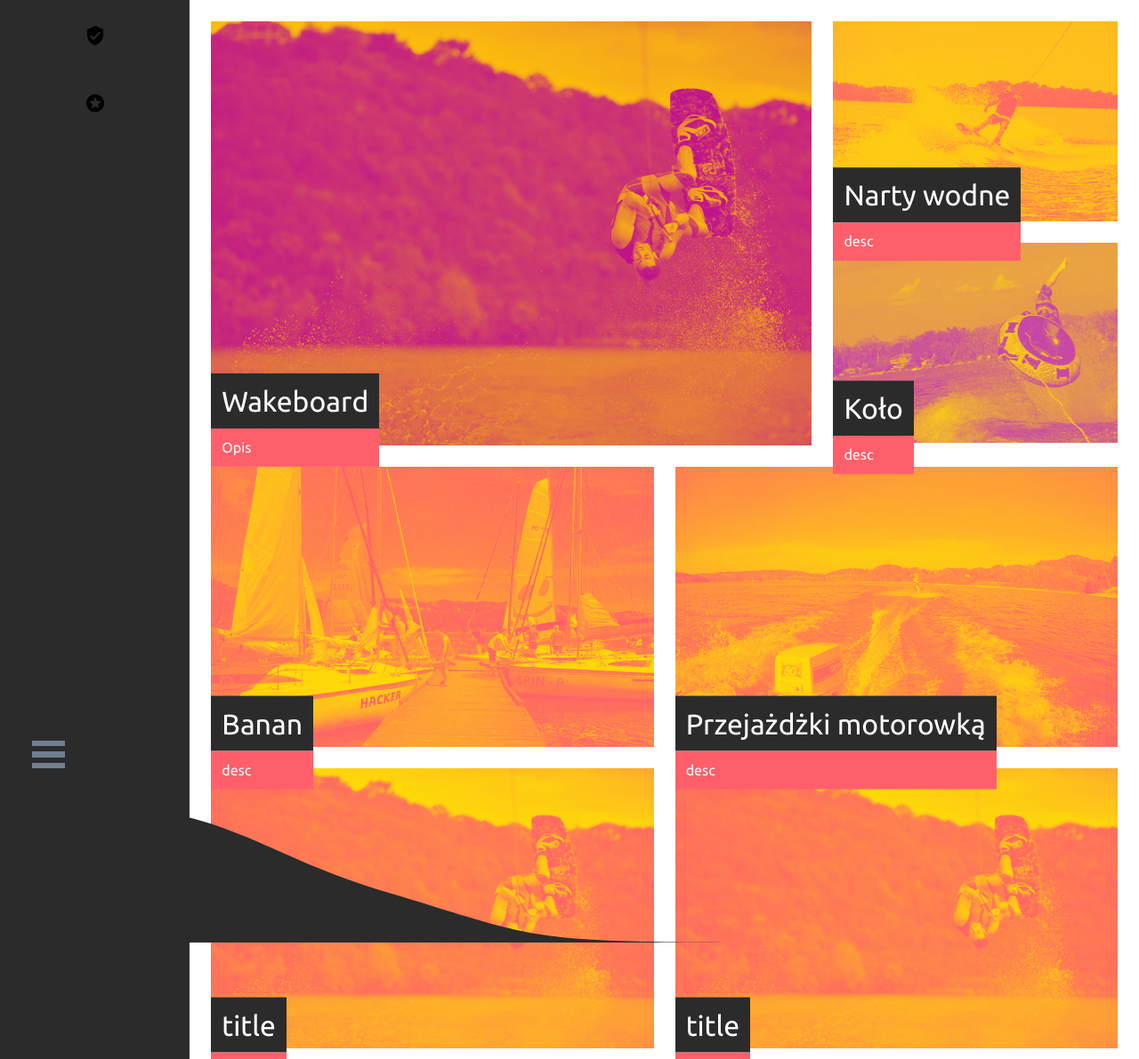
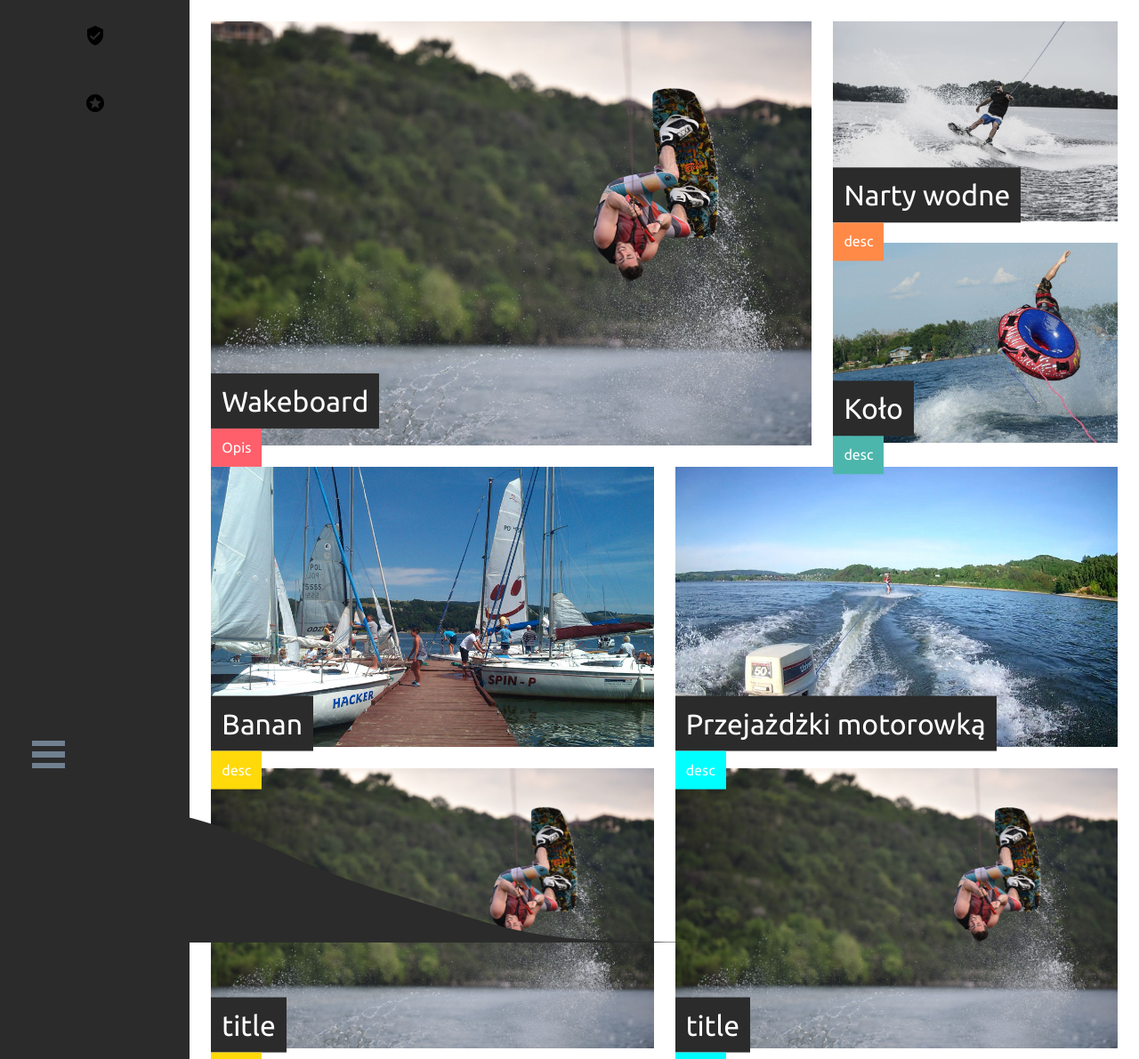
Before and after one commit to edwingrafik/zabawynawodzie, a Jekyll site: the page built from index.md, in a window 1280 px wide. Shown: the whole page at 89% size. Built offline with Jekyll 4.4.1, drawn with Linux system fonts in a browser that asks for light colours; nearby versions of some CDN libraries.

Commit message:
SVG filters - kolory

```diff
--- a/_config.yml
+++ b/_config.yml
@@ -24,7 +24,7 @@ description: >- # this means to ignore newlines until "baseurl:"
   Google search results) and in your feed.xml site description.
 baseurl: "" # the subpath of your site, e.g. /blog
 url: "" # the base hostname & protocol for your site, e.g. http://example.com
-brand-color: d98cff
+brand-color: ff8a48
 
 logo:
   - file: baseline-verified_user-24px.svg
--- a/_includes/hero.html
+++ b/_includes/hero.html
@@ -7,7 +7,7 @@
           <h2>Wakeboard</h2>
           <h6>Opis</h6>
         </div>
-        <div class="hero-img duotoned--peachy" style="background-image: url('/img/steven-welch-124749-unsplash.jpg')">
+        <div class="hero-img" style="background-image: url('/img/steven-welch-124749-unsplash.jpg')">
         </div>
       </a>
     </div>
@@ -17,7 +17,7 @@
           <h2>Narty wodne</h2>
           <h6>desc</h6>
         </div>
-        <div class="hero-img yellow--red" style="background-image: url('/img/caleb-vandenheuvel-407861-unsplash.jpg')">
+        <div class="hero-img" style="background-image: url('/img/caleb-vandenheuvel-407861-unsplash.jpg')">
         </div>
       </a>
       <a href="tubbing" id="tubbing" class="hero-item">
@@ -25,7 +25,7 @@
           <h2>Koło</h2>
           <h6>desc</h6>
         </div>
-        <div class="hero-img yellow--purple" style="background-image: url('/img/33944106_2116176085327162_1685665829208719360_o.jpg')">
+        <div class="hero-img" style="background-image: url('/img/33944106_2116176085327162_1685665829208719360_o.jpg')">
         </div>
       </a>
     </div>
@@ -37,7 +37,7 @@
           <h2>Banan</h2>
           <h6>desc</h6>
         </div>
-        <div class="hero-img yellow--red" style="background-image: url('/img/IMG_20150801_121529.jpg')">
+        <div class="hero-img" style="background-image: url('/img/IMG_20150801_121529.jpg')">
         </div>
       </a>
     </div>
@@ -47,7 +47,7 @@
           <h2>Przejażdżki motorowką</h2>
           <h6>desc</h6>
         </div>
-        <div class="hero-img yellow--red" style="background-image: url('/img/kolo11.jpg')">
+        <div class="hero-img" style="background-image: url('/img/kolo11.jpg')">
         </div>
       </a>
     </div>
@@ -59,7 +59,7 @@
           <h2>title</h2>
           <h6>desc</h6>
         </div>
-        <div class="hero-img yellow--red" style="background-image: url('/img/steven-welch-124749-unsplash.jpg')">
+        <div class="hero-img" style="background-image: url('/img/steven-welch-124749-unsplash.jpg')">
         </div>
       </a>
     </div>
@@ -69,7 +69,7 @@
           <h2>title</h2>
           <h6>desc</h6>
         </div>
-        <div class="hero-img yellow--red" style="background-image: url('/img/steven-welch-124749-unsplash.jpg')">
+        <div class="hero-img" style="background-image: url('/img/steven-welch-124749-unsplash.jpg')">
         </div>
       </a>
     </div>
--- a/_includes/svg-filters.html
+++ b/_includes/svg-filters.html
@@ -1,58 +1,4 @@
-<svg style="display: none;" xmlns="http://www.w3.org/2000/svg">
-  <filter id="duotone_peachypink">
-    <feColorMatrix type="matrix" result="grayscale"
-      values="1 0 0 0 0
-              1 0 0 0 0
-              1 0 0 0 0
-              0 0 0 1 0" />
-
-    <feComponentTransfer color-interpolation-filters="sRGB" result="duotone_magenta_gold">
-      <feFuncR type="table" tableValues="0.7411764706 0.9882352941"></feFuncR>
-      <feFuncG type="table" tableValues="0.0431372549 0.7333333333"></feFuncG>
-      <feFuncB type="table" tableValues="0.568627451 0.05098039216"></feFuncB>
-      <feFuncA type="table" tableValues="0 1"></feFuncA>
-    </feComponentTransfer>
-  </filter>
-
-  <animate xlink:href="#neutral" attributeName="stdDeviation"
-    from="10" to="30" dur="3s" begin="0s" repeatCount="indefinite"/>
-</svg>
-
-
-<svg style="display: none;" xmlns="http://www.w3.org/2000/svg">
-  <filter id="yellow-red">
-    <feColorMatrix type="matrix" result="grayscale"
-      values="1 0 0 0 0
-              1 0 0 0 0
-              1 0 0 0 0
-              0 0 0 1 0" />
-
-    <feComponentTransfer color-interpolation-filters="sRGB" result="yellow--red">
-      <feFuncR type="table" tableValues="0.9999 0.9999"></feFuncR>
-      <feFuncG type="table" tableValues="0.3725 0.8509"></feFuncG>
-      <feFuncB type="table" tableValues="0.4156 0.0352"></feFuncB>
-      <feFuncA type="table" tableValues="0 1"></feFuncA>
-    </feComponentTransfer>
-  </filter>
-</svg>
-
-<svg style="display: none;" xmlns="http://www.w3.org/2000/svg">
-  <filter id="yellow-purple">
-    <feColorMatrix type="matrix" result="grayscale"
-      values="1 0 0 0 0
-              1 0 0 0 0
-              1 0 0 0 0
-              0 0 0 1 0" />
-
-    <feComponentTransfer color-interpolation-filters="sRGB" result="yellow--purple">
-      <feFuncR type="table" tableValues="0.7607 0.9999"></feFuncR>
-      <feFuncG type="table" tableValues="0.2352 0.8509"></feFuncG>
-      <feFuncB type="table" tableValues="0.6980 0.0352"></feFuncB>
-      <feFuncA type="table" tableValues="0 1"></feFuncA>
-    </feComponentTransfer>
-  </filter>
-</svg>
-
+<!-- Neutral -->
 <svg style="display: none;" xmlns="http://www.w3.org/2000/svg">
   <filter id="neutral">
     <feColorMatrix type="matrix" result="grayscale"
@@ -62,3 +8,89 @@
               0 0 0 1 0" />
   </filter>
 </svg>
+
+<!-- Yellow Orange -->
+<svg style="display: none;" xmlns="http://www.w3.org/2000/svg">
+  <filter id="yellow-orange">
+    <feColorMatrix type="matrix" result="grayscale"
+      values="1 0 0 0 0
+              1 0 0 0 0
+              1 0 0 0 0
+              0 0 0 1 0" />
+
+    <feComponentTransfer color-interpolation-filters="sRGB" result="">
+      <feFuncR type="table" tableValues="0.9019607843137255 0.9803921568627451"></feFuncR>
+      <feFuncG type="table" tableValues="0.3529411764705882 0.9764705882352941"></feFuncG>
+      <feFuncB type="table" tableValues="0.1294117647058824 0.0470588235294118"></feFuncB>
+      <feFuncA type="table" tableValues="0 1"></feFuncA>
+    </feComponentTransfer>
+  </filter>
+</svg>
+<!-- Red Blue -->
+<svg style="display: none;" xmlns="http://www.w3.org/2000/svg">
+  <filter id="red-blue">
+    <feColorMatrix type="matrix" result="grayscale"
+      values="1 0 0 0 0
+              1 0 0 0 0
+              1 0 0 0 0
+              0 0 0 1 0" />
+
+    <feComponentTransfer color-interpolation-filters="sRGB" result="">
+      <feFuncR type="table" tableValues="0.0980392156862745 0.9411764705882353"></feFuncR>
+      <feFuncG type="table" tableValues="0.1450980392156863 0.0549019607843137"></feFuncG>
+      <feFuncB type="table" tableValues="0.3137254901960784 0.1803921568627451"></feFuncB>
+      <feFuncA type="table" tableValues="0 1"></feFuncA>
+    </feComponentTransfer>
+  </filter>
+</svg>
+<!-- Green Blue -->
+<svg style="display: none;" xmlns="http://www.w3.org/2000/svg">
+  <filter id="green-blue">
+    <feColorMatrix type="matrix" result="grayscale"
+      values="1 0 0 0 0
+              1 0 0 0 0
+              1 0 0 0 0
+              0 0 0 1 0" />
+
+    <feComponentTransfer color-interpolation-filters="sRGB" result="">
+      <feFuncR type="table" tableValues="0.0980392156862745 0.2745098039215686"></feFuncR>
+      <feFuncG type="table" tableValues="0.1450980392156863 0.8235294117647059"></feFuncG>
+      <feFuncB type="table" tableValues="0.3137254901960784 0.0823529411764706"></feFuncB>
+      <feFuncA type="table" tableValues="0 1"></feFuncA>
+    </feComponentTransfer>
+  </filter>
+</svg>
+<!-- Yellow Pink -->
+<svg style="display: none;" xmlns="http://www.w3.org/2000/svg">
+  <filter id="yellow-pink">
+    <feColorMatrix type="matrix" result="grayscale"
+      values="1 0 0 0 0
+              1 0 0 0 0
+              1 0 0 0 0
+              0 0 0 1 0" />
+
+    <feComponentTransfer color-interpolation-filters="sRGB" result="">
+      <feFuncR type="table" tableValues="0.9019607843137255 0.9294117647058824"></feFuncR>
+      <feFuncG type="table" tableValues="0.1294117647058824 0.8784313725490196"></feFuncG>
+      <feFuncB type="table" tableValues="0.8666666666666667 0.0235294117647059"></feFuncB>
+      <feFuncA type="table" tableValues="0 1"></feFuncA>
+    </feComponentTransfer>
+  </filter>
+</svg>
+<!-- Blue Aqua -->
+<svg style="display: none;" xmlns="http://www.w3.org/2000/svg">
+  <filter id="blue-aqua">
+    <feColorMatrix type="matrix" result="grayscale"
+      values="1 0 0 0 0
+              1 0 0 0 0
+              1 0 0 0 0
+              0 0 0 1 0" />
+
+    <feComponentTransfer color-interpolation-filters="sRGB" result="">
+      <feFuncR type="table" tableValues="0.1294117647058824 0.0235294117647059"></feFuncR>
+      <feFuncG type="table" tableValues="0.5254901960784314 0.9294117647058824"></feFuncG>
+      <feFuncB type="table" tableValues="0.9019607843137255 0.8117647058823529"></feFuncB>
+      <feFuncA type="table" tableValues="0 1"></feFuncA>
+    </feComponentTransfer>
+  </filter>
+</svg>
--- a/_sass/style/_hero.scss
+++ b/_sass/style/_hero.scss
@@ -8,12 +8,12 @@
 .hero-img {
   background-repeat: no-repeat;
   background-size: cover;
+  background-position: center;
   width: inherit;
   height: inherit;
 
   &:hover {
     box-shadow: 10px 10px 0 $dark;
-    filter: url('#neutral');
     transition: all $animation ease;
   }
 }
@@ -32,9 +32,9 @@
 }
 
 .hero-title h6 {
-  background-color: $red;
   padding: $base-spacing;
   color: white;
+  width: fit-content;
 }
 
 #wakeboard {
@@ -44,10 +44,16 @@
     margin-right: $base-spacing;
     margin-bottom: $base-spacing;
     margin-left: $base-spacing*2;
+    &:hover {
+      filter: url('#red-blue');
+    }
   }
   .hero-title {
     transform: translate(0%, 160%);
     left: $base-spacing*2;
+    h6 {
+      background-color: $red;
+    }
   }
 }
 #water-ski {
@@ -57,10 +63,16 @@
     margin-right: $base-spacing*2;
     margin-bottom: $base-spacing*2;
     margin-left: $base-spacing;
+    &:hover {
+      filter: url('#yellow-orange');
+    }
   }
   .hero-title {
     transform: translate(0%, 60%);
     left: $base-spacing;
+    h6 {
+      background-color: $orange;
+    }
   }
 }
 #tubbing {
@@ -70,10 +82,16 @@
     margin-right: $base-spacing*2;
     margin-bottom: $base-spacing;
     margin-left: $base-spacing;
+    &:hover {
+      filter: url('#green-blue');
+    }
   }
   .hero-title {
     transform: translate(0%, 40%);
     left: $base-spacing;
+    h6 {
+      background-color: #4db6ac;
+    }
   }
 }
 #banana {
@@ -83,10 +101,16 @@
     margin-right: $base-spacing;
     margin-bottom: $base-spacing;
     margin-left: $base-spacing*2;
+    &:hover {
+      filter: url('#yellow-pink');
+    }
   }
   .hero-title {
     transform: translate(0%, 100%);
     left: $base-spacing*2;
+    h6 {
+      background-color: $yellow;
+    }
   }
 }
 #motorboat {
@@ -96,9 +120,15 @@
     margin-right: $base-spacing*2;
     margin-bottom: $base-spacing;
     margin-left: $base-spacing;
+    &:hover {
+      filter: url('#blue-aqua');
+    }
   }
   .hero-title {
     transform: translate(0%, 100%);
     left: $base-spacing;
+    h6 {
+      background-color: aqua;
+    }
   }
 }
--- a/_sass/style/svg-filters.scss
+++ b/_sass/style/svg-filters.scss
@@ -1,16 +1,24 @@
-.duotoned--peachy {
-  filter: url('#duotone_peachypink');
-  -webkit-filter: url('#duotone_peachypink');
-}
-.yellow--red {
-  filter: url('#yellow-red');
-  -webkit-filter: url('#yellow-red');
-}
-.yellow--purple {
-  filter: url('#yellow-purple');
-  -webkit-filter: url('#yellow-purple');
-}
-.purple--filter {
+.filter--neutral {
   filter: url('#neutral');
   -webkit-filter: url('#neutral');
 }
+.filter--yellow-orange {
+  filter: url('#yellow-orange');
+  -webkit-filter: url('#yellow-orange');
+}
+.filter--red-blue {
+  filter: url('#red-blue');
+  -webkit-filter: url('#red-blue');
+}
+.filter--green-blue {
+  filter: url('#green-blue');
+  -webkit-filter: url('#green-blue');
+}
+.filter--yellow-pink {
+  filter: url('#yellow-pink');
+  -webkit-filter: url('#yellow-pink');
+}
+.filter--blue-aqua {
+  filter: url('#blue-aqua');
+  -webkit-filter: url('#blue-aqua');
+}
```
